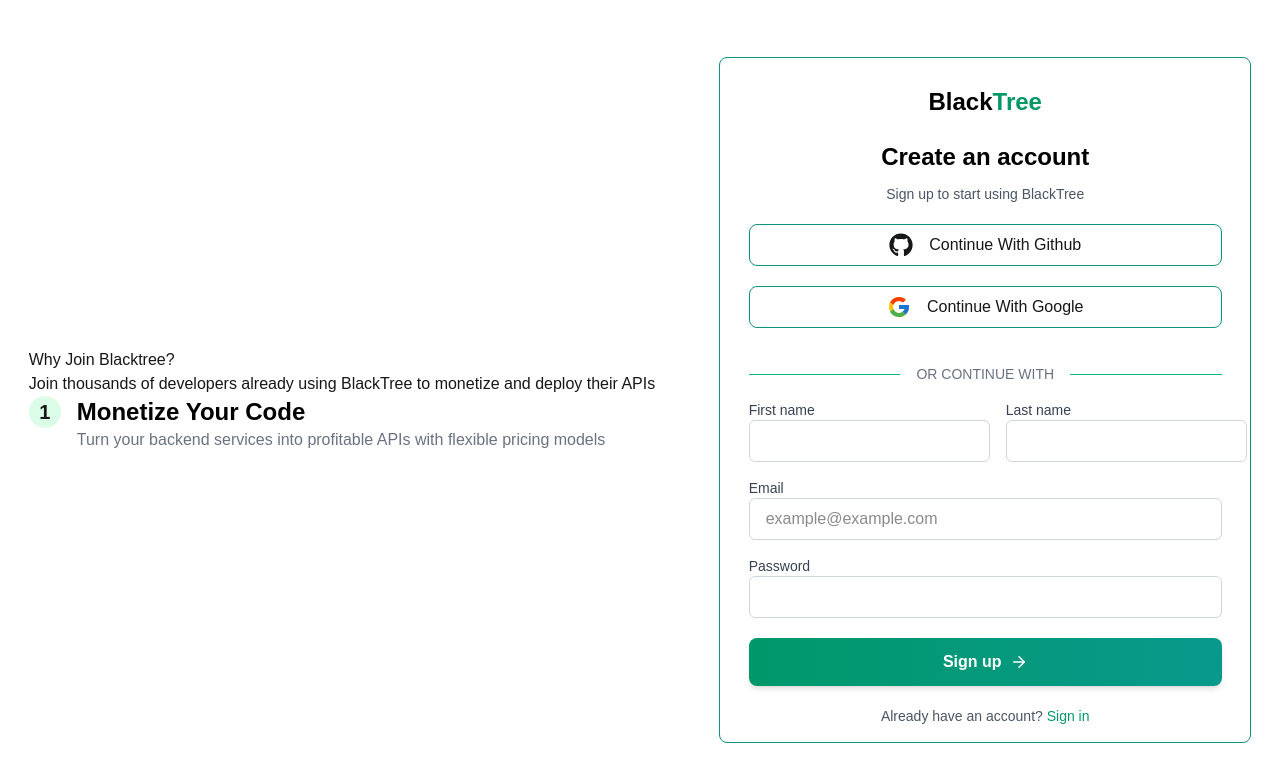
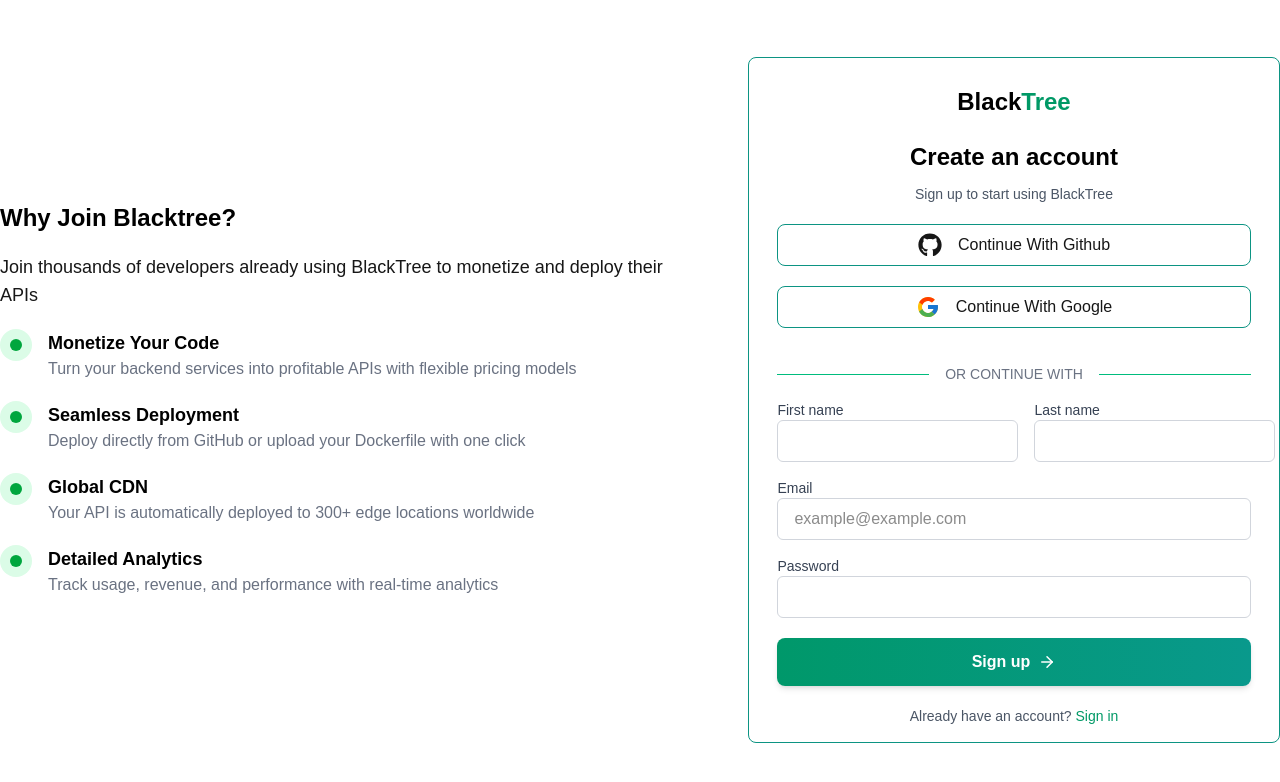
Before and after one commit to vky5/Blacktree, a Next.js app in the folder apps/web/: page /auth/signup in a window 1280 px wide. Shown: the top 782 px of the page. Built offline with nearby package versions, Linux system fonts and the light colour scheme.

Commit message:
created signup page and added tmerge utility also modified listitems

```diff
--- a/apps/web/package.json
+++ b/apps/web/package.json
@@ -14,7 +14,8 @@
     "next": "15.2.4",
     "react": "^19.0.0",
     "react-dom": "^19.0.0",
-    "react-icons": "^5.5.0"
+    "react-icons": "^5.5.0",
+    "tailwind-merge": "^3.2.0"
   },
   "devDependencies": {
     "@eslint/eslintrc": "^3",
--- a/apps/web/src/components/Auth/Signup/LeftSection.tsx
+++ b/apps/web/src/components/Auth/Signup/LeftSection.tsx
@@ -2,22 +2,45 @@
 import ListItem from '@/components/shared/ListItems'
 
 function LeftSection() {
+  const data = [
+    {
+      desc: "Turn your backend services into profitable APIs with flexible pricing models",
+      title: "Monetize Your Code"
+    },
+    {
+      desc: "Deploy directly from GitHub or upload your Dockerfile with one click",
+      title: "Seamless Deployment"
+    },
+    {
+      desc: "Your API is automatically deployed to 300+ edge locations worldwide",
+      title: "Global CDN"
+    },
+    {
+      desc: "Track usage, revenue, and performance with real-time analytics",
+      title: "Detailed Analytics"
+    }
+  ];
+
   return (
-    <div>
-        <h1>Why Join Blacktree?</h1>
-        <span>
-          Join thousands of developers already using BlackTree to monetize and
-          deploy their APIs
-        </span>
-        <div>
+    <div className='flex flex-col items-stretch'>
+      <h1 className="text-2xl md:text-2xl font-extrabold text-black leading-tight">Why Join Blacktree?</h1>
+      <span className='text-lg my-5'>
+        Join thousands of developers already using BlackTree to monetize and
+        deploy their APIs
+      </span>
+      <div className='space-y-5'>
+        {data.map((item, index) => (
           <ListItem
-            step={1}
-            description="Turn your backend services into profitable APIs with flexible pricing models"
-            title="Monetize Your Code"
+            key={index}
+            step={-1}
+            description={item.desc}
+            title={item.title}
+            titleClassName='text-lg'
           />
-        </div>
+        ))}
+      </div>
     </div>
-  )
+  );
 }
 
 export default LeftSection;
--- a/apps/web/src/components/shared/ListItems.tsx
+++ b/apps/web/src/components/shared/ListItems.tsx
@@ -1,20 +1,23 @@
 import React from "react";
+import { tmerge } from "@/utils/tmerge";
 
 type ListItemProps = {
   step: number;
   title: string;
   description: string;
+  titleClassName?: string;
+  descClassName?: string;
 };
 
-function ListItem({ step, title, description }: ListItemProps) {
+function ListItem({ step, title, description, titleClassName, descClassName }: ListItemProps) {
   return (
     <div className="flex items-start space-x-4">
       <div className="bg-green-100 text-green1-600 font-semibold rounded-full w-8 h-8 flex items-center justify-center text-xl">
-        {step}
+        {step === -1 ? <div className="w-3 h-3 bg-green-600 rounded-full"></div> : step}
       </div>
       <div>
-        <h3 className="font-semibold text-black  text-2xl">{title}</h3>
-        <p className="text-gray-500 ">{description}</p>
+        <h3 className={tmerge("font-semibold text-black text-2xl", titleClassName)}>{title}</h3>
+        <p className={tmerge("text-gray-500", descClassName)}>{description}</p>
       </div>
     </div>
   );
--- /dev/null
+++ b/apps/web/src/utils/tmerge.tsx
@@ -0,0 +1,10 @@
+import { twMerge } from "tailwind-merge";
+
+/**
+ * Utility function to merge Tailwind CSS class names.
+ * @param classes - List of class names to merge.
+ * @returns A single merged class name string.
+ */
+export function tmerge(...classes: (string | undefined | null | false)[]) {
+  return twMerge(classes.filter(Boolean).join(" "));
+}
```
Also changed, not shown: 1 other file (tests, documents, lock files or other folders).
